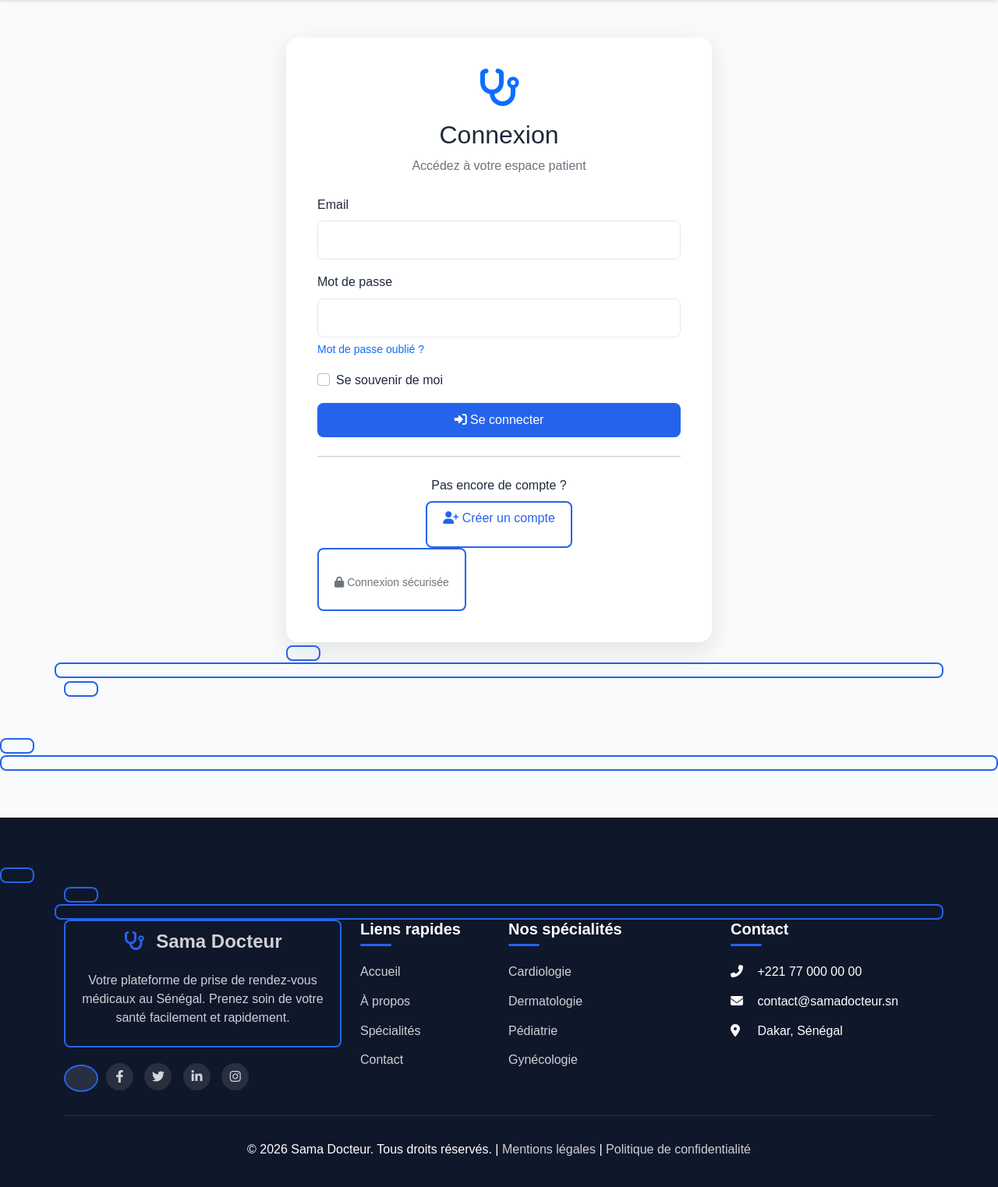
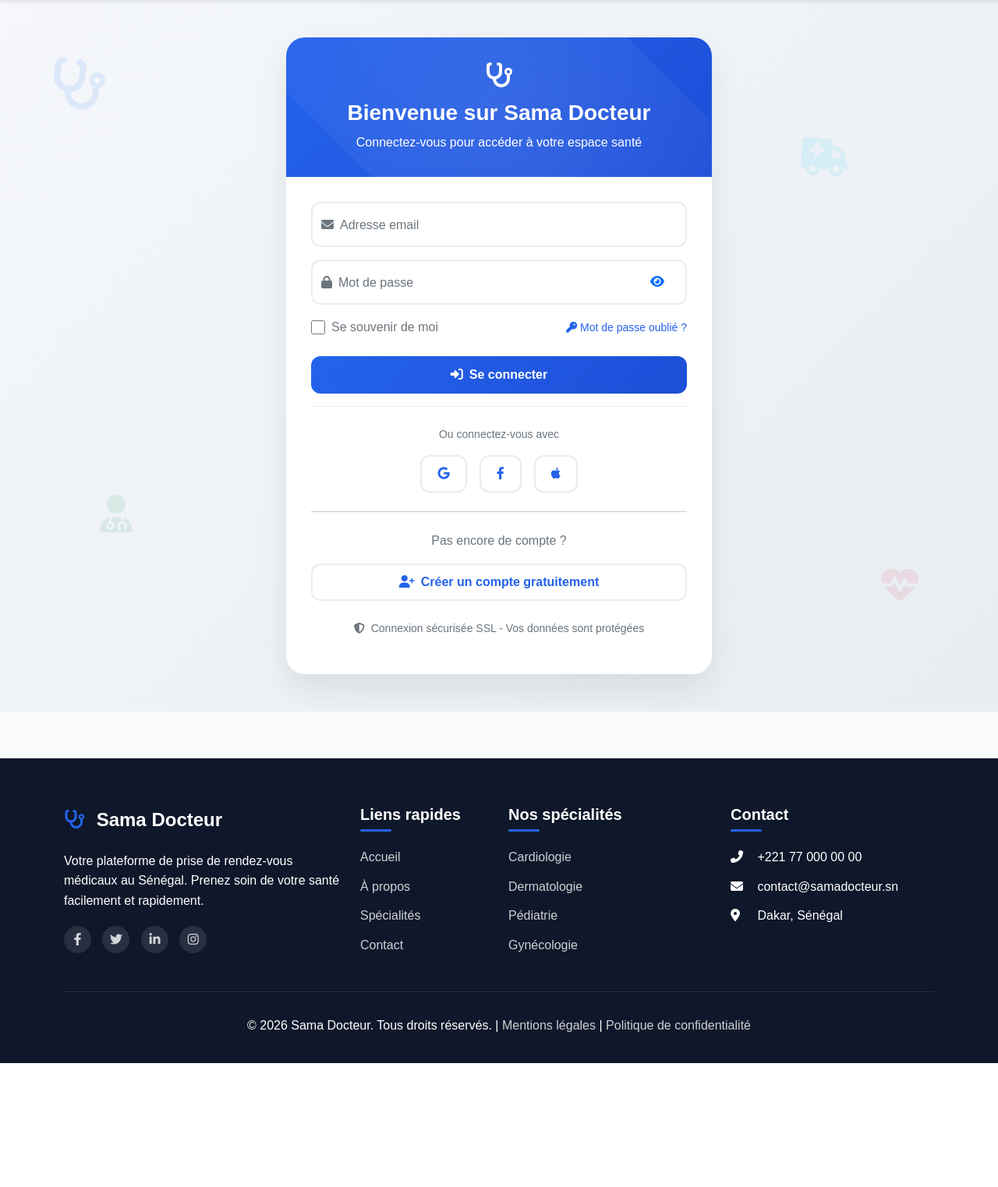
Before and after one commit to Amadou121/sama-docteur, a PHP site: page /connexion.php in a window 1280 px wide. Shown: the part 76-1599 px from the top of the page at 78% size. After the commit the page ends 1440 px from the top, so only its background shows below. Run offline with PHP 8.4, Linux system fonts and the light colour scheme; some libraries are stand-ins or nearby versions.

Commit message:
connexions

```diff
--- a/connexion.php
+++ b/connexion.php
@@ -18,11 +18,22 @@ if (estConnecte()) {
 }
 
 $erreur = '';
+$success_message = '';
+
+// Vérifier si l'utilisateur vient de s'inscrire
+if (isset($_GET['inscription']) && $_GET['inscription'] == 'success') {
+    $success_message = 'Inscription réussie ! Veuillez vous connecter.';
+}
 
 if ($_SERVER['REQUEST_METHOD'] == 'POST') {
-    $email = $_POST['email'];
+    $email = trim($_POST['email']);
     $mot_de_passe = $_POST['mot_de_passe'];
+    $remember = isset($_POST['remember']) ? true : false;
 
+    // Validation des champs
+    if (empty($email) || empty($mot_de_passe)) {
+        $erreur = 'Veuillez remplir tous les champs.';
+    } else {
         $stmt = $pdo->prepare("SELECT * FROM utilisateurs WHERE email = ? AND est_actif = TRUE");
         $stmt->execute([$email]);
         $user = $stmt->fetch();
@@ -51,67 +62,358 @@ if ($_SERVER['REQUEST_METHOD'] == 'POST') {
             }
             exit();
         } else {
-        $erreur = 'Email ou mot de passe incorrect';
+            $erreur = 'Email ou mot de passe incorrect. Veuillez réessayer.';
+        }
     }
 }
 
 include 'includes/header.php';
 ?>
 
-<div class="container my-5">
-    <div class="row justify-content-center">
-        <div class="col-md-6" data-aos="fade-up">
-            <div class="form-container">
-                <div class="text-center mb-4">
-                    <i class="fas fa-stethoscope fa-3x text-primary"></i>
-                    <h2 class="mt-3">Connexion</h2>
-                    <p class="text-secondary">Accédez à votre espace patient</p>
+<style>
+    .auth-container {
+        min-height: calc(100vh - 200px);
+        background: linear-gradient(135deg, #f5f7fa 0%, #e8edf2 100%);
+        position: relative;
+        overflow-x: hidden;
+    }
+
+    .auth-card {
+        background: white;
+        border-radius: 24px;
+        box-shadow: 0 20px 40px rgba(0,0,0,0.08), 0 4px 12px rgba(0,0,0,0.02);
+        transition: transform 0.3s ease, box-shadow 0.3s ease;
+        backdrop-filter: blur(10px);
+    }
+
+    .auth-card:hover {
+        transform: translateY(-5px);
+        box-shadow: 0 30px 60px rgba(0,0,0,0.12);
+    }
+
+    .auth-header {
+        background: linear-gradient(135deg, #2563eb 0%, #1d4ed8 100%);
+        border-radius: 24px 24px 0 0;
+        padding: 2rem;
+        text-align: center;
+        color: white;
+        position: relative;
+        overflow: hidden;
+    }
+
+    .auth-header::before {
+        content: '';
+        position: absolute;
+        top: -50%;
+        right: -50%;
+        width: 200%;
+        height: 200%;
+        background: radial-gradient(circle, rgba(255,255,255,0.1) 0%, rgba(255,255,255,0) 70%);
+        transform: rotate(45deg);
+    }
+
+    .auth-header h2 {
+        font-size: 1.75rem;
+        font-weight: 700;
+        margin-bottom: 0.5rem;
+        position: relative;
+        z-index: 1;
+    }
+
+    .auth-body {
+        padding: 2rem;
+    }
+
+    .form-floating label {
+        color: #6c757d;
+        font-weight: 500;
+    }
+
+    .form-floating .form-control {
+        border-radius: 12px;
+        border: 2px solid #e9ecef;
+        transition: all 0.3s ease;
+    }
+
+    .form-floating .form-control:focus {
+        border-color: #2563eb;
+        box-shadow: 0 0 0 0.2rem rgba(37, 99, 235, 0.1);
+    }
+
+    .btn-auth {
+        background: linear-gradient(135deg, #2563eb 0%, #1d4ed8 100%);
+        border: none;
+        border-radius: 12px;
+        padding: 12px 24px;
+        font-weight: 600;
+        font-size: 1rem;
+        transition: all 0.3s ease;
+        position: relative;
+        overflow: hidden;
+        color: white;
+    }
+
+    .btn-auth:hover {
+        color: white;
+        transform: translateY(-2px);
+        box-shadow: 0 10px 20px rgba(37, 99, 235, 0.3);
+    }
+
+    .btn-auth:active {
+        transform: translateY(0px);
+    }
+
+    .btn-outline-auth {
+        border-radius: 12px;
+        padding: 10px 20px;
+        font-weight: 600;
+        border: 2px solid #e9ecef;
+        transition: all 0.3s ease;
+        color: #2563eb;
+        background: white;
+    }
+
+    .btn-outline-auth:hover {
+        border-color: #2563eb;
+        background: #f8f9fa;
+        color: #2563eb;
+        transform: translateY(-2px);
+    }
+
+    .social-login {
+        border-top: 1px solid #e9ecef;
+        padding-top: 1.5rem;
+    }
+
+    .alert-modern {
+        border-radius: 12px;
+        border: none;
+        padding: 1rem;
+    }
+
+    .alert-modern i {
+        margin-right: 0.5rem;
+    }
+
+    .checkbox-wrapper {
+        display: flex;
+        align-items: center;
+        gap: 0.5rem;
+        cursor: pointer;
+    }
+
+    .checkbox-wrapper input[type="checkbox"] {
+        width: 18px;
+        height: 18px;
+        cursor: pointer;
+        accent-color: #2563eb;
+    }
+
+    .floating-shapes {
+        position: absolute;
+        width: 100%;
+        height: 100%;
+        overflow: hidden;
+        z-index: 0;
+    }
+
+    .shape {
+        position: absolute;
+        opacity: 0.1;
+        animation: float 20s infinite ease-in-out;
+    }
+
+    @keyframes float {
+        0%, 100% { transform: translateY(0px) rotate(0deg); }
+        50% { transform: translateY(-20px) rotate(10deg); }
+    }
+
+    @media (max-width: 768px) {
+        .auth-body {
+            padding: 1.5rem;
+        }
+
+        .auth-header {
+            padding: 1.5rem;
+        }
+    }
+</style>
+
+<div class="auth-container">
+    <div class="floating-shapes">
+        <div class="shape" style="top: 10%; left: 5%; animation-delay: 0s;">
+            <i class="fas fa-stethoscope fa-4x text-primary"></i>
+        </div>
+        <div class="shape" style="bottom: 15%; right: 8%; animation-delay: 5s;">
+            <i class="fas fa-heartbeat fa-3x text-danger"></i>
+        </div>
+        <div class="shape" style="top: 20%; right: 15%; animation-delay: 3s;">
+            <i class="fas fa-ambulance fa-3x text-info"></i>
+        </div>
+        <div class="shape" style="bottom: 25%; left: 10%; animation-delay: 7s;">
+            <i class="fas fa-user-md fa-3x text-success"></i>
+        </div>
     </div>
 
+    <div class="container">
+        <div class="row min-vh-100 align-items-center justify-content-center py-5">
+            <div class="col-lg-6 col-md-8" data-aos="fade-up" data-aos-duration="800">
+                <div class="auth-card">
+                    <div class="auth-header">
+                        <i class="fas fa-stethoscope fa-2x mb-3" style="position: relative; z-index: 1; display: block;"></i>
+                        <h2>Bienvenue sur Sama Docteur</h2>
+                        <p class="mb-0 opacity-90">Connectez-vous pour accéder à votre espace santé</p>
+                    </div>
+
+                    <div class="auth-body">
                         <?php if($erreur): ?>
-                    <div class="alert alert-danger">
-                        <i class="fas fa-exclamation-triangle"></i> <?php echo $erreur; ?>
+                            <div class="alert alert-modern alert-danger mb-4" style="background: #f8d7da; color: #721c24;">
+                                <i class="fas fa-exclamation-triangle"></i>
+                                <?php echo htmlspecialchars($erreur); ?>
+                            </div>
+                        <?php endif; ?>
+
+                        <?php if($success_message): ?>
+                            <div class="alert alert-modern alert-success mb-4" style="background: #d4edda; color: #155724;">
+                                <i class="fas fa-check-circle"></i>
+                                <?php echo htmlspecialchars($success_message); ?>
                             </div>
                         <?php endif; ?>
 
                         <form method="POST" action="" onsubmit="return validerFormulaire('loginForm')" id="loginForm">
-                    <div class="mb-3">
-                        <label for="email" class="form-label">Email</label>
-                        <input type="email" class="form-control" id="email" name="email" required>
+                            <div class="form-floating mb-3">
+                                <input type="email" class="form-control" id="email" name="email" placeholder="nom@exemple.com" required
+                                       value="<?php echo isset($_POST['email']) ? htmlspecialchars($_POST['email']) : ''; ?>">
+                                <label for="email">
+                                    <i class="fas fa-envelope me-2"></i>Adresse email
+                                </label>
                             </div>
-                    <div class="mb-3">
-                        <label for="mot_de_passe" class="form-label">Mot de passe</label>
-                        <input type="password" class="form-control" id="mot_de_passe" name="mot_de_passe" required>
-                        <div class="form-text">
-                            <a href="#" class="text-decoration-none">Mot de passe oublié ?</a>
+
+                            <div class="form-floating mb-3 position-relative">
+                                <input type="password" class="form-control" id="mot_de_passe" name="mot_de_passe" placeholder="Mot de passe" required>
+                                <label for="mot_de_passe">
+                                    <i class="fas fa-lock me-2"></i>Mot de passe
+                                </label>
+                                <button type="button" class="btn btn-link position-absolute end-0 top-50 translate-middle-y me-3"
+                                        onclick="togglePassword('mot_de_passe')" style="z-index: 10;">
+                                    <i class="fas fa-eye"></i>
+                                </button>
+                            </div>
+
+                            <div class="d-flex justify-content-between align-items-center mb-4">
+                                <label class="checkbox-wrapper">
+                                    <input type="checkbox" name="remember" id="remember"
+                                           <?php echo isset($_POST['remember']) ? 'checked' : ''; ?>>
+                                    <span class="text-secondary">Se souvenir de moi</span>
+                                </label>
+                                <a href="#" class="text-decoration-none small" style="color: #2563eb;">
+                                    <i class="fas fa-key"></i> Mot de passe oublié ?
+                                </a>
+                            </div>
+
+                            <button type="submit" class="btn btn-auth w-100 mb-3">
+                                <i class="fas fa-sign-in-alt me-2"></i>Se connecter
+                            </button>
+                        </form>
+
+                        <div class="social-login text-center">
+                            <p class="text-secondary small mb-3">Ou connectez-vous avec</p>
+                            <div class="d-flex justify-content-center gap-3">
+                                <a href="#" class="btn btn-outline-auth">
+                                    <i class="fab fa-google"></i>
+                                </a>
+                                <a href="#" class="btn btn-outline-auth">
+                                    <i class="fab fa-facebook-f"></i>
+                                </a>
+                                <a href="#" class="btn btn-outline-auth">
+                                    <i class="fab fa-apple"></i>
+                                </a>
                             </div>
                         </div>
-                    <div class="mb-3 form-check">
-                        <input type="checkbox" class="form-check-input" id="remember">
-                        <label class="form-check-label" for="remember">Se souvenir de moi</label>
-                    </div>
-                    <button type="submit" class="btn btn-primary w-100">
-                        <i class="fas fa-sign-in-alt"></i> Se connecter
-                    </button>
-                </form>
 
                         <hr class="my-4">
 
                         <div class="text-center">
-                    <p class="mb-2">Pas encore de compte ?</p>
-                    <a href="creer-compte.php" class="btn btn-outline-primary">
-                        <i class="fas fa-user-plus"></i> Créer un compte
-                    </p>
+                            <p class="text-secondary mb-3">Pas encore de compte ?</p>
+                            <a href="creer-compte.php" class="btn btn-outline-auth w-100">
+                                <i class="fas fa-user-plus me-2"></i>Créer un compte gratuitement
+                            </a>
                         </div>
 
                         <div class="text-center mt-4">
                             <p class="text-secondary small">
-                        <i class="fas fa-lock"></i> Connexion sécurisée
+                                <i class="fas fa-shield-alt me-1"></i>
+                                Connexion sécurisée SSL - Vos données sont protégées
                             </p>
                         </div>
                     </div>
                 </div>
             </div>
         </div>
+    </div>
+</div>
+
+<script>
+function togglePassword(fieldId) {
+    const field = document.getElementById(fieldId);
+    const type = field.getAttribute('type') === 'password' ? 'text' : 'password';
+    field.setAttribute('type', type);
+    const icon = event.currentTarget.querySelector('i');
+    icon.classList.toggle('fa-eye');
+    icon.classList.toggle('fa-eye-slash');
+}
+
+function validerFormulaire(formId) {
+    const form = document.getElementById(formId);
+    const email = document.getElementById('email').value.trim();
+    const password = document.getElementById('mot_de_passe').value.trim();
+
+    if (!email || !password) {
+        showNotification('Veuillez remplir tous les champs', 'error');
+        return false;
+    }
+
+    if (!validateEmail(email)) {
+        showNotification('Veuillez entrer une adresse email valide', 'error');
+        return false;
+    }
+
+    return true;
+}
+
+function validateEmail(email) {
+    const re = /^[^\s@]+@[^\s@]+\.[^\s@]+$/;
+    return re.test(email);
+}
+
+function showNotification(message, type) {
+    // Créer une notification flottante
+    const notification = document.createElement('div');
+    notification.className = `alert alert-${type === 'error' ? 'danger' : 'success'} position-fixed top-0 start-50 translate-middle-x mt-3`;
+    notification.style.zIndex = '9999';
+    notification.style.minWidth = '300px';
+    notification.innerHTML = `<i class="fas fa-${type === 'error' ? 'exclamation-triangle' : 'check-circle'} me-2"></i>${message}`;
+    document.body.appendChild(notification);
+
+    setTimeout(() => {
+        notification.remove();
+    }, 3000);
+}
+
+// Animation des champs au chargement
+document.addEventListener('DOMContentLoaded', function() {
+    const inputs = document.querySelectorAll('.form-floating .form-control');
+    inputs.forEach(input => {
+        input.addEventListener('focus', function() {
+            this.parentElement.classList.add('focused');
+        });
+        input.addEventListener('blur', function() {
+            if (!this.value) {
+                this.parentElement.classList.remove('focused');
+            }
+        });
+    });
+});
+</script>
 
 <?php include 'includes/footer.php'; ?>
--- a/includes/header.php
+++ b/includes/header.php
@@ -19,6 +19,11 @@ if (!isset($noHeader)) {
     <link rel="stylesheet" href="<?php echo SITE_URL; ?>assets/css/style.css">
 </head>
 <body>
+    <!-- AOS Animation JS -->
+    <script src="https://unpkg.com/aos@2.3.1/dist/aos.js"></script>
+    <script>
+        AOS.init();
+    </script>
     <nav class="navbar navbar-expand-lg sticky-top">
         <div class="container">
             <a class="navbar-brand" href="<?php echo SITE_URL; ?>">
```
Lines whose indentation alone changed are shown as unchanged.
